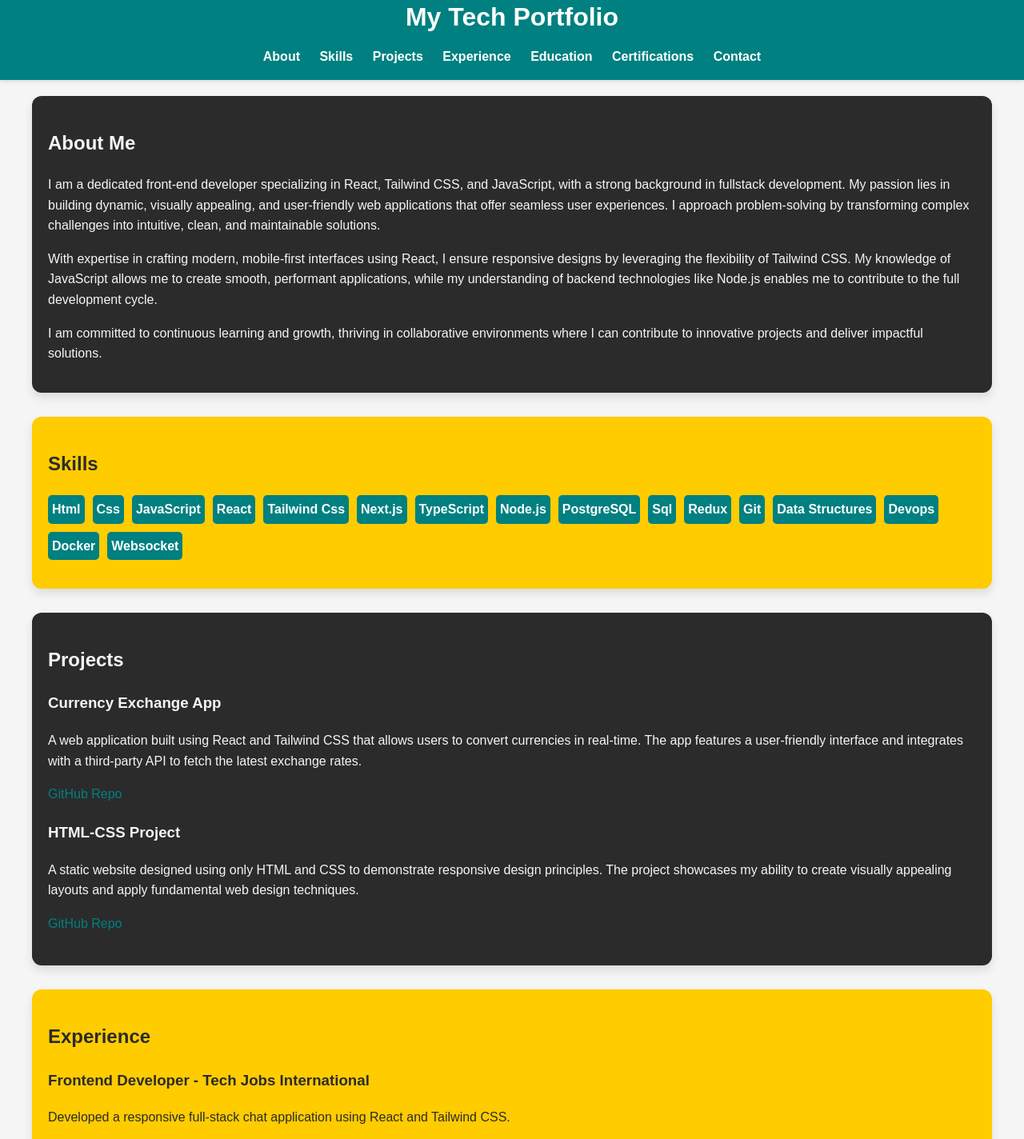
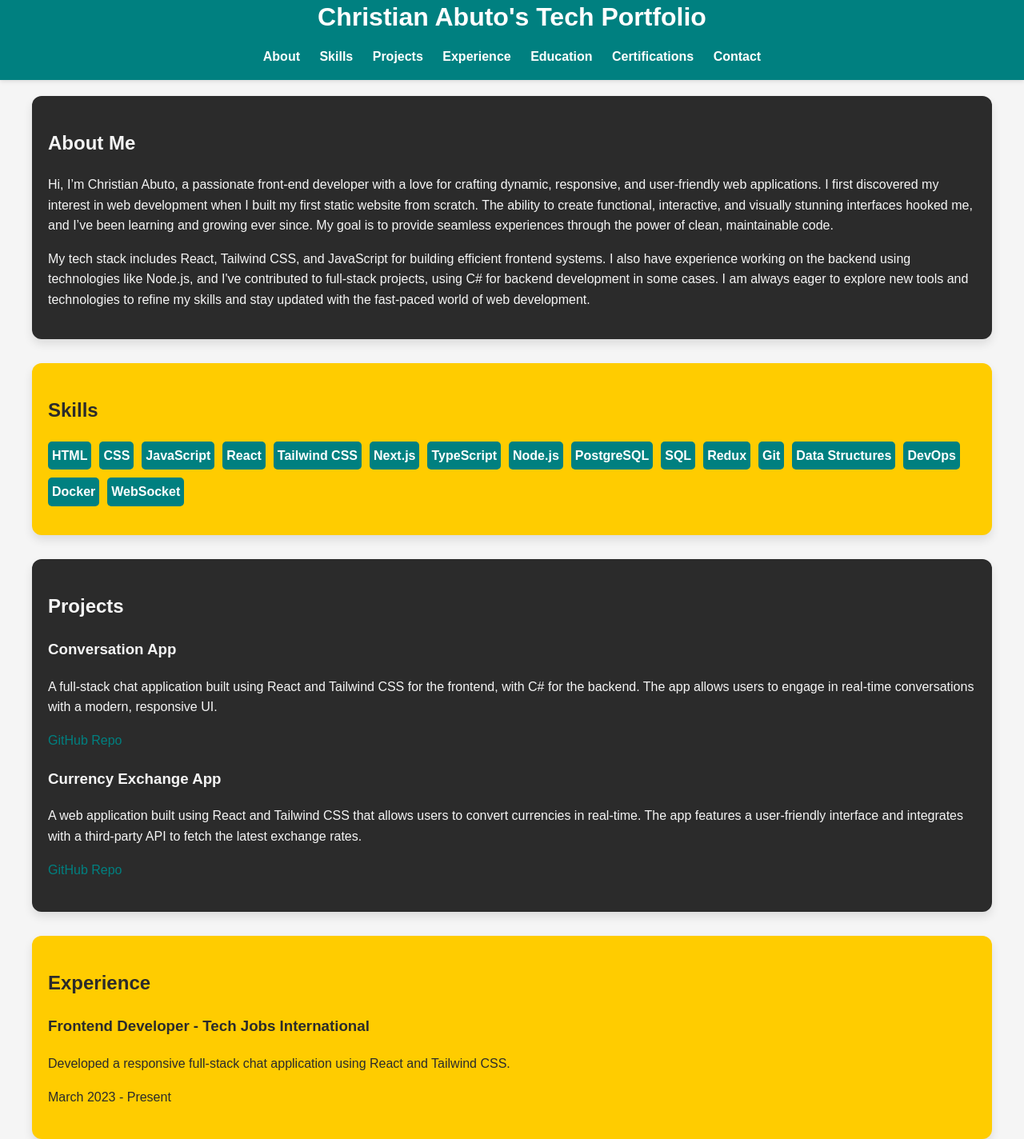
Before and after one commit to Nyamori2024/PROJECT-PORTFOLIO, a plain HTML site: page index.html in a window 1280 px wide. Shown: the part 73-1497 px from the top of the page at 80% size. Drawn offline with Linux system fonts and the light colour scheme.

Commit message:
Update index.html

```diff
--- a/index.html
+++ b/index.html
@@ -3,52 +3,49 @@
 <head>
     <meta charset="UTF-8">
     <meta name="viewport" content="width=device-width, initial-scale=1.0">
-    <title>My Tech Portfolio</title>
+    <title>Christian Abuto's Tech Portfolio</title>
     <link rel="stylesheet" href="styles.css">
 </head>
 <body>
-    <header>
-        <button id="dark-mode-toggle">Toggle Dark Mode</button>
-        <h1>My Tech Portfolio</h1>
+    <header aria-label="Main Navigation">
+        <button id="dark-mode-toggle" aria-label="Toggle Dark Mode">Toggle Dark Mode</button>
+        <h1>Christian Abuto's Tech Portfolio</h1>
         <nav>
-            <a href="#about">About</a>
-            <a href="#skills">Skills</a>
-            <a href="#projects">Projects</a>
-            <a href="#experience">Experience</a>
-            <a href="#education">Education</a>
-            <a href="#certifications">Certifications</a>
-            <a href="#contact">Contact</a>
+            <a href="#about" aria-label="About Section">About</a>
+            <a href="#skills" aria-label="Skills Section">Skills</a>
+            <a href="#projects" aria-label="Projects Section">Projects</a>
+            <a href="#experience" aria-label="Experience Section">Experience</a>
+            <a href="#education" aria-label="Education Section">Education</a>
+            <a href="#certifications" aria-label="Certifications Section">Certifications</a>
+            <a href="#contact" aria-label="Contact Section">Contact</a>
         </nav>
     </header>
     <main>
         <section id="about">
             <h2>About Me</h2>
-            <p>I am a dedicated front-end developer specializing in React, Tailwind CSS, and JavaScript, with a strong background in fullstack development. My passion lies in building dynamic, visually appealing, and user-friendly web applications that offer seamless user experiences. I approach problem-solving by transforming complex challenges into intuitive, clean, and maintainable solutions.</p>
-            <p>With expertise in crafting modern, mobile-first interfaces using React, I ensure responsive designs by leveraging the flexibility of Tailwind CSS. My knowledge of JavaScript allows me to create smooth, performant applications, while my understanding of backend technologies like Node.js enables me to contribute to the full development cycle.</p>
-            <p>I am committed to continuous learning and growth, thriving in collaborative environments where I can contribute to innovative projects and deliver impactful solutions.</p>
+            <p>Hi, I’m Christian Abuto, a passionate front-end developer with a love for crafting dynamic, responsive, and user-friendly web applications. I first discovered my interest in web development when I built my first static website from scratch. The ability to create functional, interactive, and visually stunning interfaces hooked me, and I’ve been learning and growing ever since. My goal is to provide seamless experiences through the power of clean, maintainable code.</p>
+            <p>My tech stack includes React, Tailwind CSS, and JavaScript for building efficient frontend systems. I also have experience working on the backend using technologies like Node.js, and I've contributed to full-stack projects, using C# for backend development in some cases. I am always eager to explore new tools and technologies to refine my skills and stay updated with the fast-paced world of web development.</p>
         </section>
-
 
         <section id="skills">
             <h2>Skills</h2>
             <ul>
-                <li>Html</li>
-                <li>Css</li>
+                <li>HTML</li>
+                <li>CSS</li>
                 <li>JavaScript</li>
                 <li>React</li>
-                <li>Tailwind Css</li>
+                <li>Tailwind CSS</li>
                 <li>Next.js</li>
                 <li>TypeScript</li>
                 <li>Node.js</li>
                 <li>PostgreSQL</li>
-                <li>Sql</li>
+                <li>SQL</li>
                 <li>Redux</li>
                 <li>Git</li>
                 <li>Data Structures</li>
-                <li>Devops</li>
+                <li>DevOps</li>
                 <li>Docker</li>
-                <li>Websocket</li>
-
+                <li>WebSocket</li>
             </ul>
         </section>
 
@@ -56,17 +53,16 @@
             <h2>Projects</h2>
 
             <div class="project">
-                <h3>Currency Exchange App</h3>
-                <p>A web application built using React and Tailwind CSS that allows users to convert currencies in real-time. The app features a user-friendly interface and integrates with a third-party API to fetch the latest exchange rates.</p>
-                <a href="https://github.com/your-github-link/currency-exchange-app" target="_blank">GitHub Repo</a>
+                <h3>Conversation App</h3>
+                <p>A full-stack chat application built using React and Tailwind CSS for the frontend, with C# for the backend. The app allows users to engage in real-time conversations with a modern, responsive UI.</p>
+                <a href="https://github.com/Conversation-App/conversation-client.git" target="_blank" aria-label="Conversation App GitHub Repo">GitHub Repo</a>
             </div>
 
             <div class="project">
-                <h3>HTML-CSS Project</h3>
-                <p>A static website designed using only HTML and CSS to demonstrate responsive design principles. The project showcases my ability to create visually appealing layouts and apply fundamental web design techniques.</p>
-                <a href="https://github.com/Nyamori2024/html-css-project.git" target="_blank">GitHub Repo</a>
+                <h3>Currency Exchange App</h3>
+                <p>A web application built using React and Tailwind CSS that allows users to convert currencies in real-time. The app features a user-friendly interface and integrates with a third-party API to fetch the latest exchange rates.</p>
+                <a href="https://github.com/Nyamori2024/html-css-project.git" target="_blank" aria-label="Currency Exchange App GitHub Repo">GitHub Repo</a>
             </div>
-
         </section>
 
         <section id="experience">
@@ -74,7 +70,7 @@
             <div class="experience">
                 <h3>Frontend Developer - Tech Jobs International</h3>
                 <p>Developed a responsive full-stack chat application using React and Tailwind CSS.</p>
-                <span>March/2023 - Present</span>
+                <span>March 2023 - Present</span>
             </div>
         </section>
 
@@ -90,8 +86,8 @@
 
         <section id="contact">
             <h2>Contact</h2>
-            <p>Email: <a href="mailto:abutochris2015@gmail.com">abutochris2015@gmail.com</a></p>
-            <p>LinkedIn: <a href="https://www.linkedin.com/in/christian-abuto-ba5654145" target="_blank">LinkedIn Profile</a></p>
+            <p>Email: <a href="mailto:abutochris2015@gmail.com" aria-label="Email Christian">abutochris2015@gmail.com</a></p>
+            <p>LinkedIn: <a href="https://www.linkedin.com/in/christian-abuto-ba5654145" target="_blank" aria-label="LinkedIn Profile">LinkedIn Profile</a></p>
         </section>
     </main>
     <script src="script.js"></script>
```
